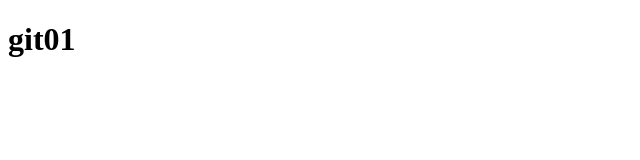
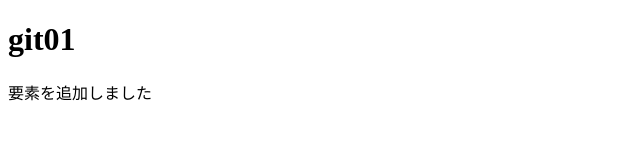
Before and after one commit to zd1a25/git.project01, a plain HTML site: page index.html in a window 1280 px wide. Shown: the whole page, without its empty margins (0-640 px from the left). Drawn offline with Linux system fonts and the light colour scheme.

Commit message:
no message

```diff
--- a/index.html
+++ b/index.html
@@ -6,5 +6,6 @@
 </head>
 <body>
     <h1>git01</h1>
+    <p>要素を追加しました</p>
 </body>
 </html>
```
